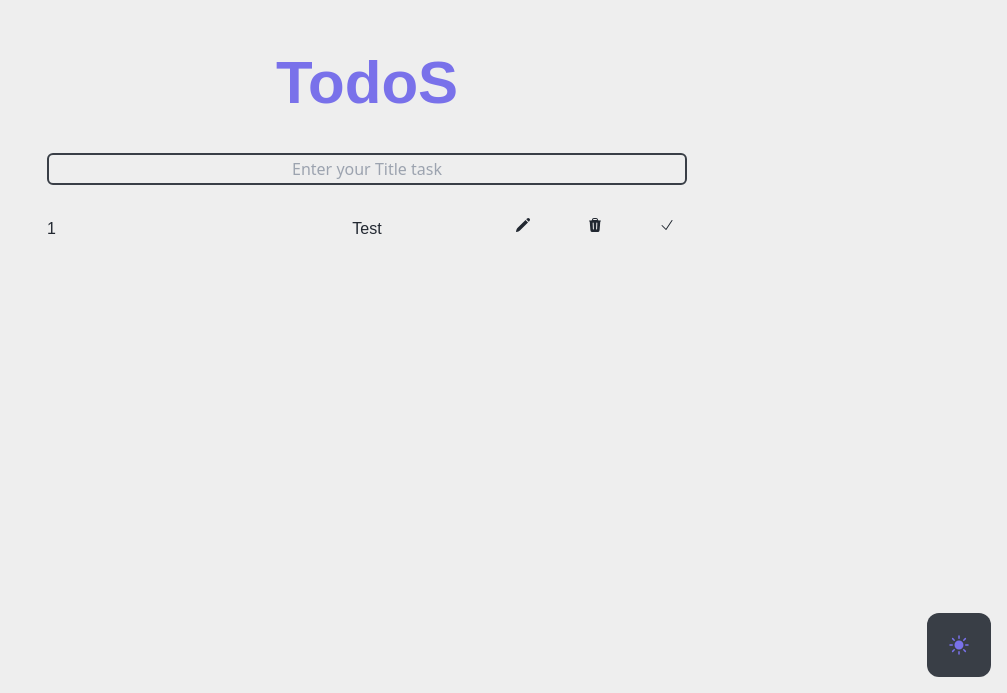
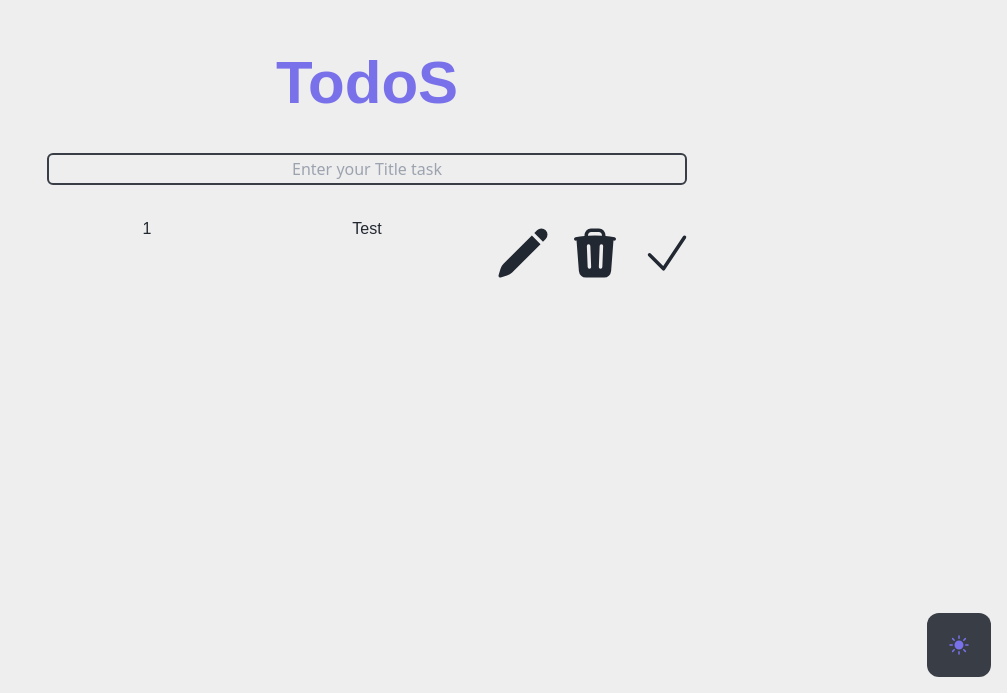
Before and after one commit to Shahryar-Pirooz/TodoS, a React (Create React App) app in the folder client/: page / in a window 1280 px wide. Shown: the part 107-800 px from the top of the page, without its empty margins (273-1280 px from the left). Built offline with nearby package versions, Linux system fonts and the light colour scheme.

Commit message:
some card's class changed

```diff
--- a/client/src/components/card.jsx
+++ b/client/src/components/card.jsx
@@ -5,15 +5,15 @@ function Card() {
     const textStyle =
         'font-quick-sand transition-all duration-300 text-black dark:text-light'
     const iconStyle =
-        'w-full h-4 mx-2 rounded-sm text-black hover:bg-primary transition-all duration-300 hover:text-light hover:cursor-pointer dark:text-light dark:hover:text-gray'
+        'w-full h-full mx-2 py-2 rounded-sm text-black  hover:bg-primary transition-all duration-300 hover:text-light hover:cursor-pointer dark:text-light dark:hover:text-gray'
 
     return (
-        <div className="columns-3 gap-5 transition-all duration-300 bg-light dark:bg-gray">
+        <div className="h-8 columns-3 gap-5 text-center transition-all duration-300 bg-light dark:bg-gray">
             <div className="w-full">
                 <p className={textStyle}>1</p>
             </div>
             <div className="w-full">
-                <h4 className={textStyle + ' text-center'}>Test</h4>
+                <h4 className={textStyle}>Test</h4>
             </div>
             <div className="w-full columns-3">
                 <PencilIcon className={iconStyle} />
```
